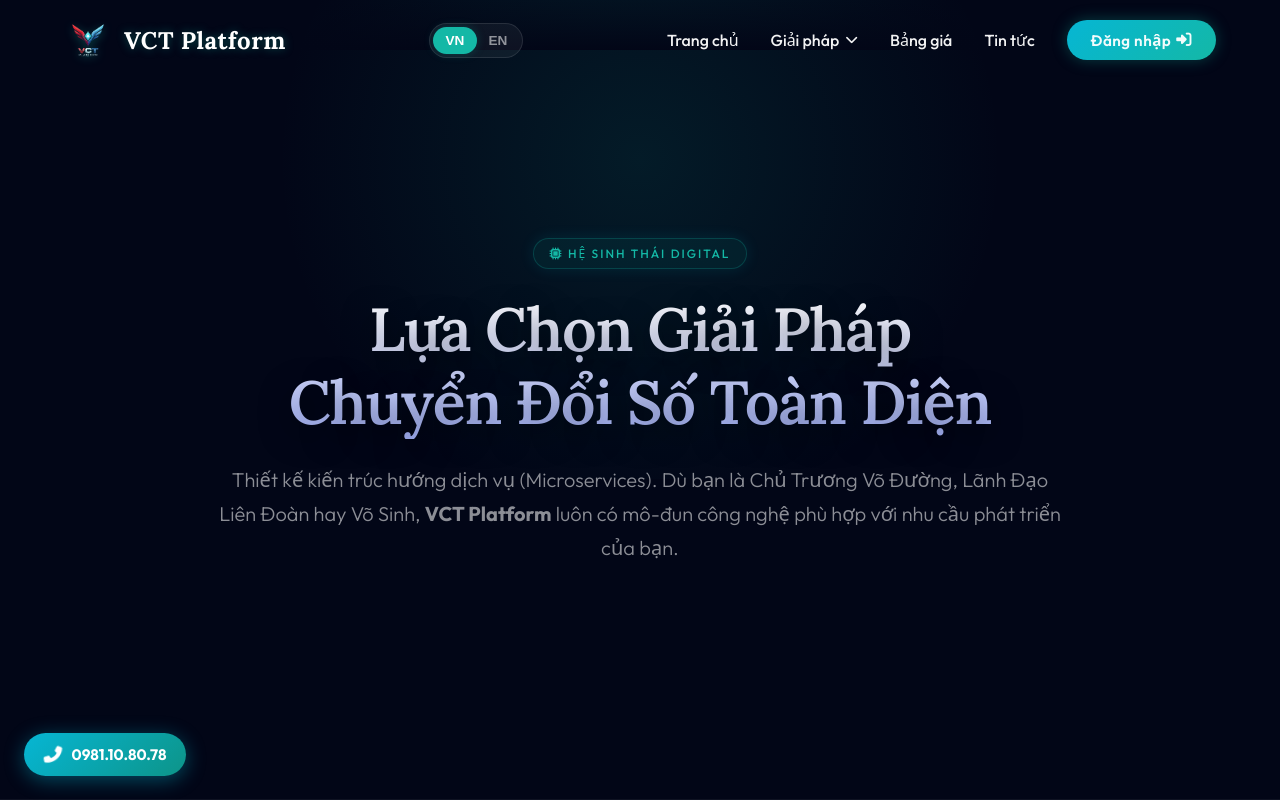
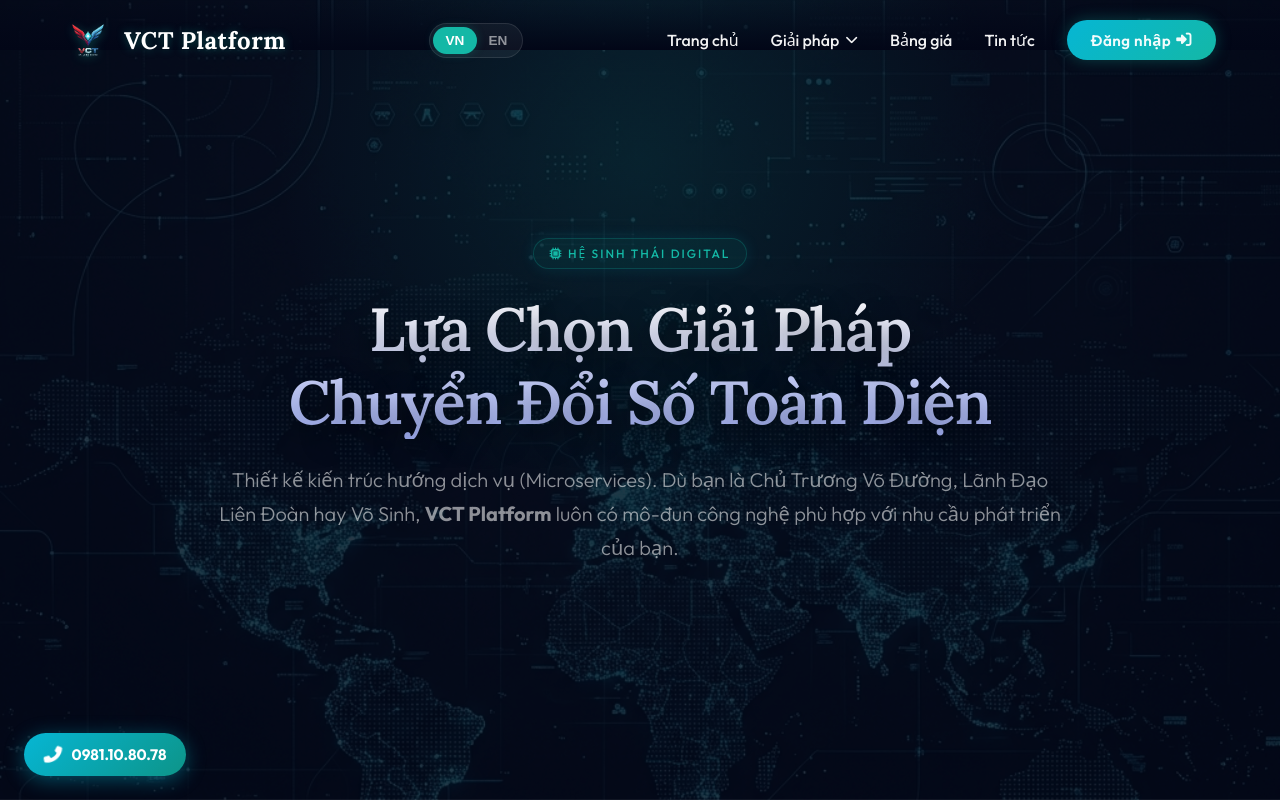
Before and after one commit to VCT-PLATFORM/vct-web-react, a React (Vite) app: page /giai-phap in a window 1280 px wide. Shown: the top 800 px of the page. Built offline with nearby package versions, Linux system fonts and the light colour scheme.

Commit message:
fix: Resolve hidden background overlay issue on Solutions page

```diff
--- a/src/pages/Solutions.tsx
+++ b/src/pages/Solutions.tsx
@@ -60,21 +60,11 @@ const Solutions: React.FC = () => {
   ];
 
   return (
-    <div ref={mainRef} style={{ background: 'var(--bg-deep)', minHeight: '100vh', overflow: 'hidden' }}>
+    <div ref={mainRef} className="infographic-canvas hero-infographic-b2g" style={{ minHeight: '100vh', overflow: 'hidden' }}>
 
       {/* 1. Ultra Premium Hero */}
       <header className="hero" style={{ padding: '160px 0 100px 0', borderBottom: '1px solid rgba(255,255,255,0.05)', position: 'relative' }}>
         {/* Dynamic Background Overlays */}
-        <div className="hero-bg" style={{
-          position: 'absolute',
-          top: 0, left: 0, right: 0, bottom: 0,
-          opacity: 0.15,
-          backgroundImage: 'url("/assets/images/hero_bg_b2g_infographic_1775032455843.png")',
-          backgroundSize: 'cover',
-          backgroundPosition: 'center top',
-          backgroundAttachment: 'fixed',
-          mixBlendMode: 'normal'
-        }}></div>
         <div style={{ position: 'absolute', top: '-20%', left: '50%', transform: 'translateX(-50%)', width: '80%', height: '80%', background: 'radial-gradient(circle, rgba(13,148,136,0.15) 0%, transparent 60%)', zIndex: 0, pointerEvents: 'none' }}></div>
         <div className="hero-overlay" style={{ background: 'linear-gradient(180deg, transparent 0%, var(--bg-deep) 100%)', position: 'absolute', bottom: 0, left: 0, right: 0, height: '50px', zIndex: 1 }}></div>
 
```
